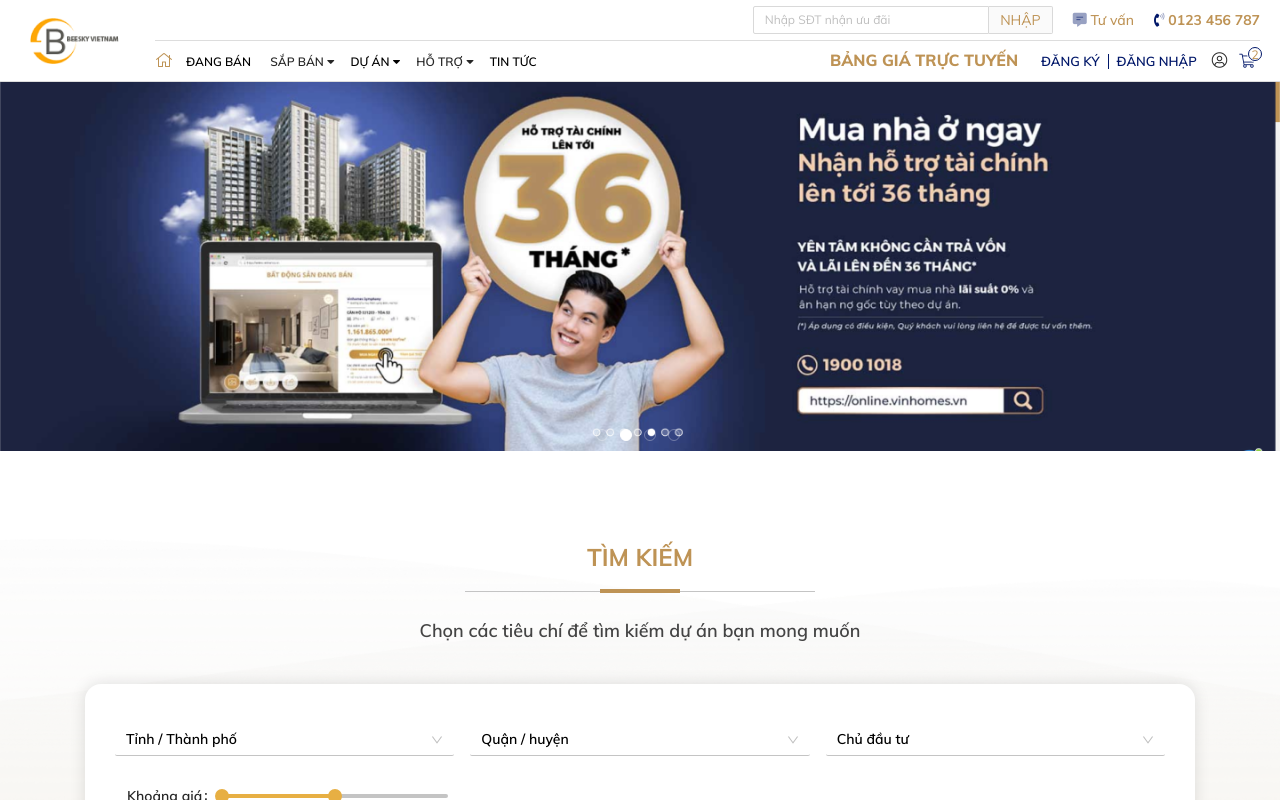
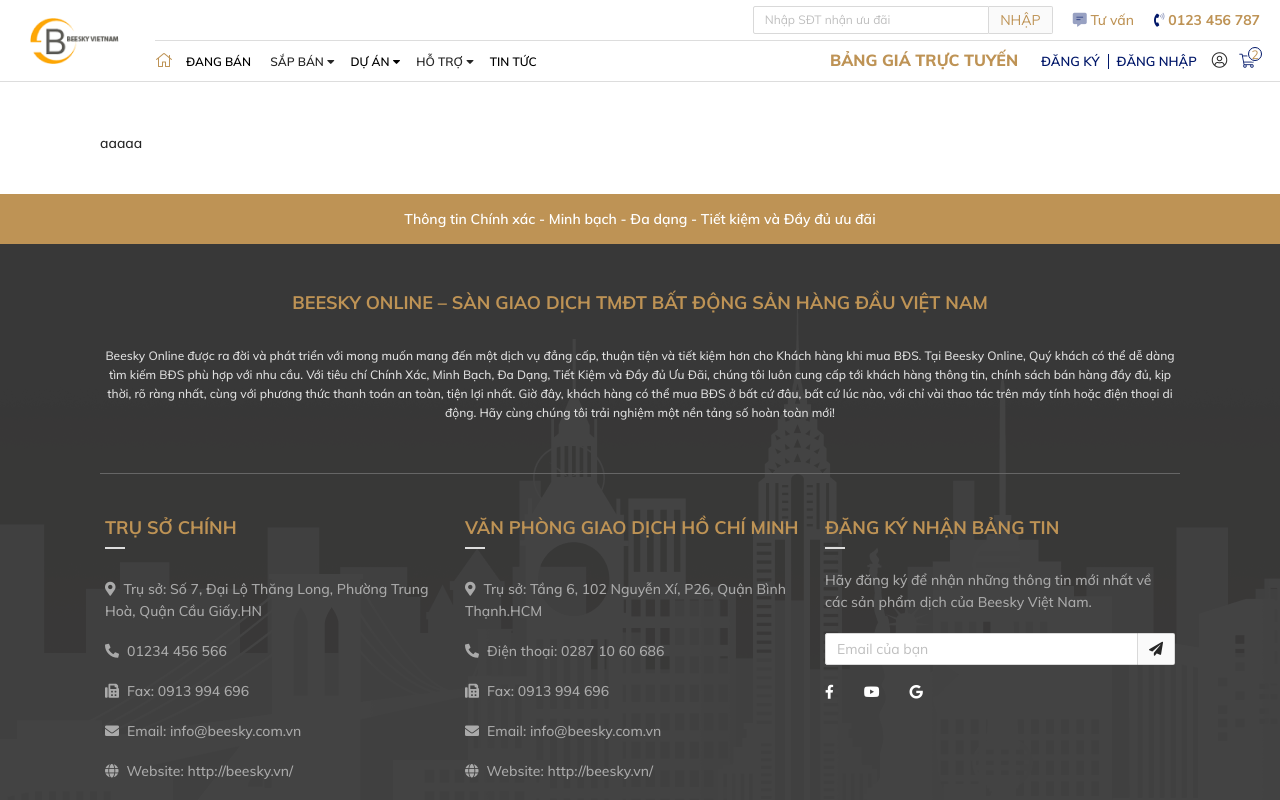
Before and after one commit to ListAllProject/BDS-project, a React (Create React App) app in the folder MUApp-01/: page /gioi-thieu-du-an in a window 1280 px wide. Shown: the top 800 px of the page. Built offline with nearby package versions, Linux system fonts and the light colour scheme.

Commit message:
introduce

```diff
--- a/MUApp-01/src/page/booking/bookingComplete.tsx
+++ b/MUApp-01/src/page/booking/bookingComplete.tsx
@@ -33,7 +33,7 @@
           </div>
 
           <div className="submit-button">
-            <ButtonCustom onClick={() => {}} text="Trang chủ" />
+            <ButtonCustom    style={{ padding: "9px 43px" }} onClick={() => {}} text="Trang chủ" />
           </div>
         </div>{" "}
         {/* End of Page */}
--- a/MUApp-01/src/page/index.tsx
+++ b/MUApp-01/src/page/index.tsx
@@ -11,12 +11,22 @@
 import { Cart } from "./cart/cart";
 import { BookingConfirm } from "./booking/bookingConfirm";
 import { BookingPaymentTransfer } from "./booking/bookingPaymentTransfer";
+import { BookingComplete } from "./booking/bookingComplete";
+import { Introduce } from "./introduce/introduce";
 
 export const Index = () => {
   return (
     <>
       <HeaderWrap />
       <Switch>
+        <Route exact path="/gioi-thieu-du-an">
+          <Introduce />
+        </Route>
+
+        <Route exact path="/booking-complete">
+          <BookingComplete />
+        </Route>
+
         <Route exact path="/xac-nhan-booking">
           <BookingConfirm />
         </Route>
--- /dev/null
+++ b/MUApp-01/src/page/introduce/introduce.scss
@@ -0,0 +1,14 @@
+.container-introduce {
+    padding: 20px 0px;
+    width  : 100%;
+
+    .wrap-content-introduce {
+        padding     : 0px 15px;
+        width       : 100%;
+        margin-right: auto;
+        margin-left : auto;
+        max-width   : 1110px;
+        margin-top  : 30px;
+
+    }
+}
--- /dev/null
+++ b/MUApp-01/src/page/introduce/introduce.tsx
@@ -0,0 +1,12 @@
+import React from "react";
+import "./introduce.scss";
+
+export const Introduce = () => {
+  return (
+    <div className="container-introduce">
+      <div className="wrap-content-introduce">
+          aaaaa
+      </div>
+    </div>
+  );
+};
```
